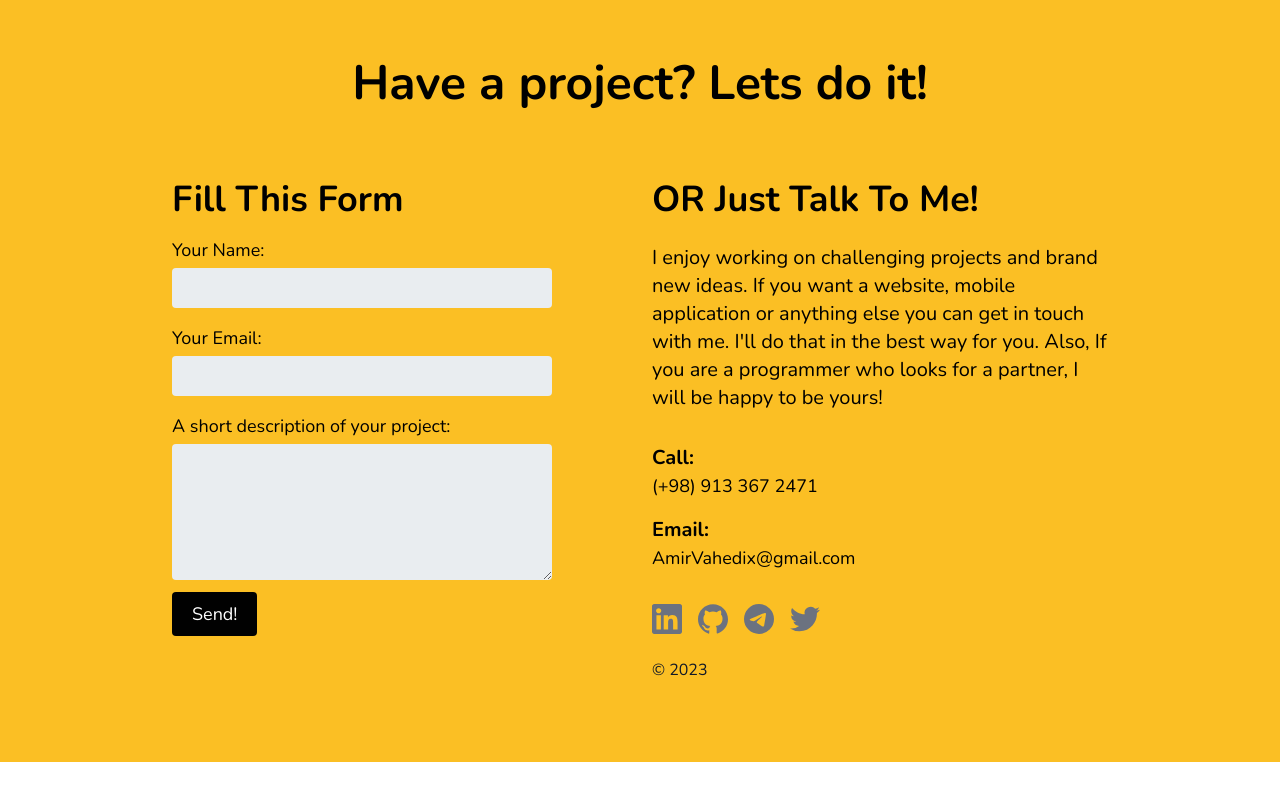
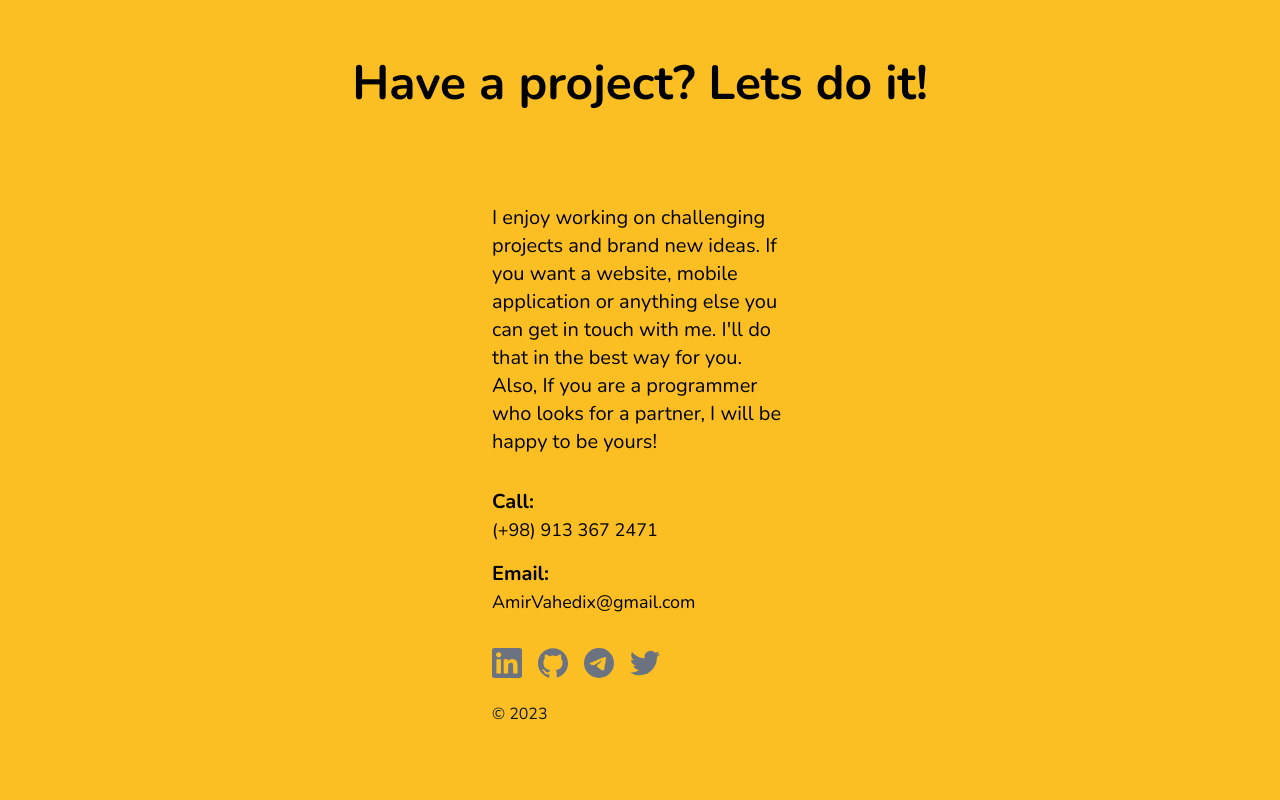
Before and after one commit to AmirVahedix/amirvahedix.github.io, a Next.js app: page / in a window 1280 px wide. Shown: the part 3474-4274 px from the top of the page. Before the commit the page ends 4236 px from the top, so only its background shows below. Built offline with nearby package versions, Linux system fonts and the light colour scheme.

Commit message:
fixed bugs

```diff
--- a/components/Contact.tsx
+++ b/components/Contact.tsx
@@ -35,57 +35,7 @@ const Contact = ({ contactRef }: Props) => {
           Have a project? Lets do it!
         </h5>
         <div className="flex flex-col lg:flex-row mt-16">
-          <div className="w-full md:w-1/2 px-3">
-            {/* <ValidationErrors errors={errors} /> */}
-            <form className="w-full md:w-5/6">
-              <h6 className="text-4xl font-bold">Fill This Form</h6>
-              {/* {flash.message && (
-                <div className="text-lg bg-green text-white rounded-lg mt-4 p-3">
-                  {flash.message}
-                </div>
-              )} */}
-              <CustomInput
-                className="mt-4"
-                label="Your Name:"
-                name="name"
-                value={name}
-                onChange={(e: FormEvent<HTMLInputElement>) =>
-                  setName(e.currentTarget.value)
-                }
-                inputClassName="border-lightgray"
-              />
-              <CustomInput
-                className="mt-4"
-                label="Your Email:"
-                name="email"
-                value={email}
-                onChange={(e: FormEvent<HTMLInputElement>) =>
-                  setEmail(e.currentTarget.value)
-                }
-                inputClassName="border-lightgray"
-              />
-              <CustomTextarea
-                className="mt-4"
-                label="A short description of your project:"
-                name="message"
-                value={message}
-                onChange={(e: FormEvent<HTMLInputElement>) =>
-                  setMessage(e.currentTarget.value)
-                }
-                inputClassName="border-lightgray"
-              />
-              <button
-                type="submit"
-                className="flex items-center bg-black text-lg rounded mt-3 py-2 px-5 text-white"
-              >
-                Send!
-                {/* {!processing ? "Send" : "Loading..."} */}
-                {/* {!processing && <HiArrowSmRight className="text-xl ml-1" />} */}
-              </button>
-            </form>
-          </div>
-          <div className="w-full md:w-1/2 px-3 mt-16 md:mt-0">
-            <h6 className="text-4xl font-bold">OR Just Talk To Me!</h6>
+          <div className="w-full md:w-1/3 mx-auto px-3 mt-16 md:mt-0">
             <p className="mt-6 font-light text-xl">
               I enjoy working on challenging projects and brand new ideas. If
               you want a website, mobile application or anything else you can
--- a/next.config.js
+++ b/next.config.js
@@ -1,7 +1,7 @@
 /** @type {import('next').NextConfig} */
 const nextConfig = {
-  output: "export",
-  basePath: "/",
+  // output: "export",
+  // basePath: "/",
 };
 
 module.exports = nextConfig;
```
